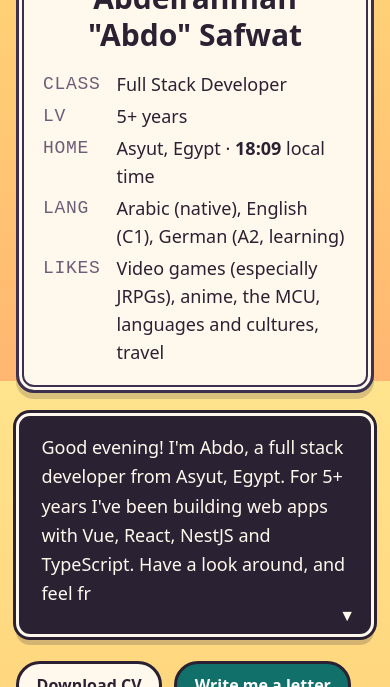
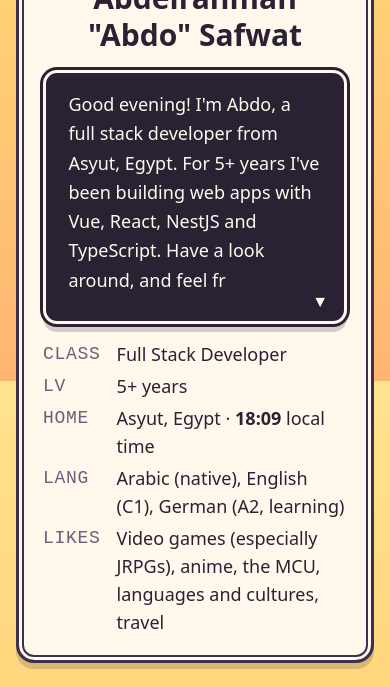
Before and after one commit to abdelrahmansafwat/asafwat, a Nuxt app: page / in a window 390 px wide. Shown: the part 463-1150 px from the top of the page. Built offline with nearby package versions, Linux system fonts and the light colour scheme; no server answers.

Commit message:
fix: adjust DialogueBox visibility for mobile and desktop views

```diff
--- a/app/components/home/PartyCard.vue
+++ b/app/components/home/PartyCard.vue
@@ -12,6 +12,7 @@
       <div>
         <p class="panel-title text-center md:text-left">Party member</p>
         <h1 class="mt-1 text-center text-3xl font-black leading-tight md:text-left md:text-5xl">{{ profile.name }}</h1>
+        <DialogueBox class="mt-4 md:hidden" :text="line" @next="line = greeting" />
         <dl class="mt-4 grid grid-cols-[auto_1fr] gap-x-4 gap-y-1 text-lg">
           <dt class="pixel text-[var(--c-muted)]">CLASS</dt>
           <dd>{{ profile.role }}</dd>
@@ -26,7 +27,7 @@
         </dl>
       </div>
     </div>
-    <DialogueBox class="mt-5" :text="line" @next="line = greeting" />
+    <DialogueBox class="mt-5 hidden md:block" :text="line" @next="line = greeting" />
     <div class="mt-6 flex flex-wrap gap-3">
       <a :href="profile.cvHref" class="btn" download @click="giveCv">Download CV</a>
       <NuxtLink to="/contact" class="btn btn-teal">Write me a letter</NuxtLink>
```
